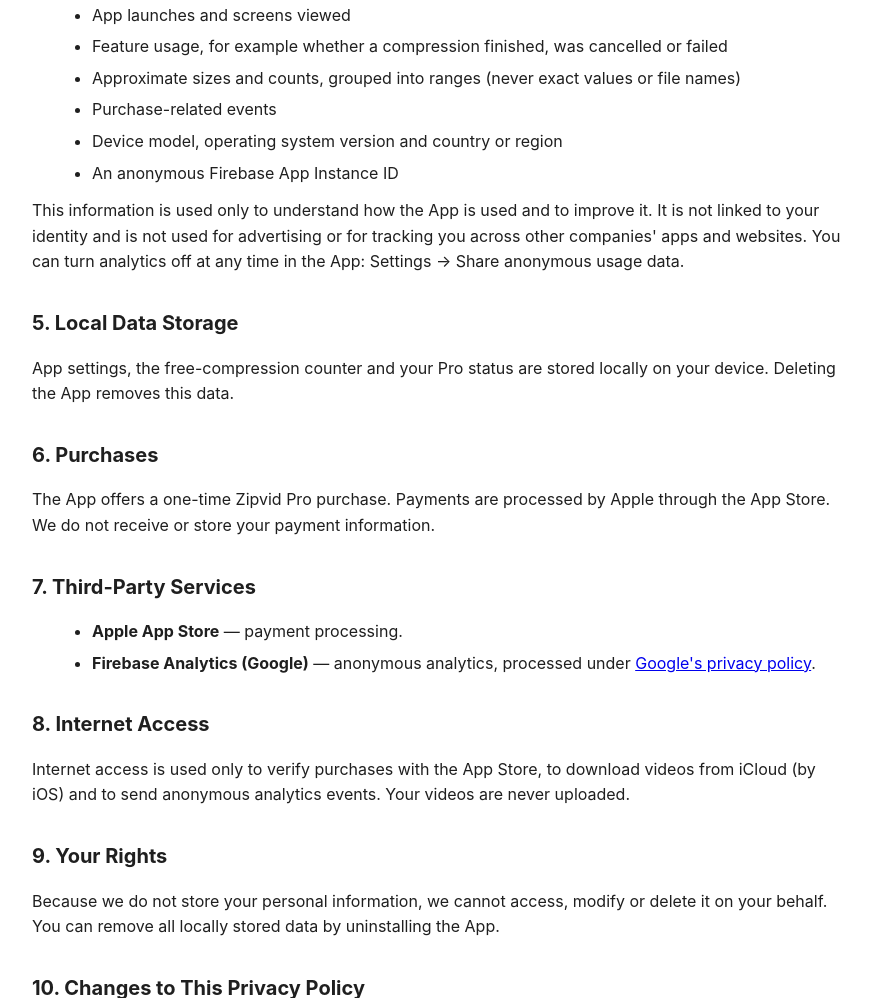
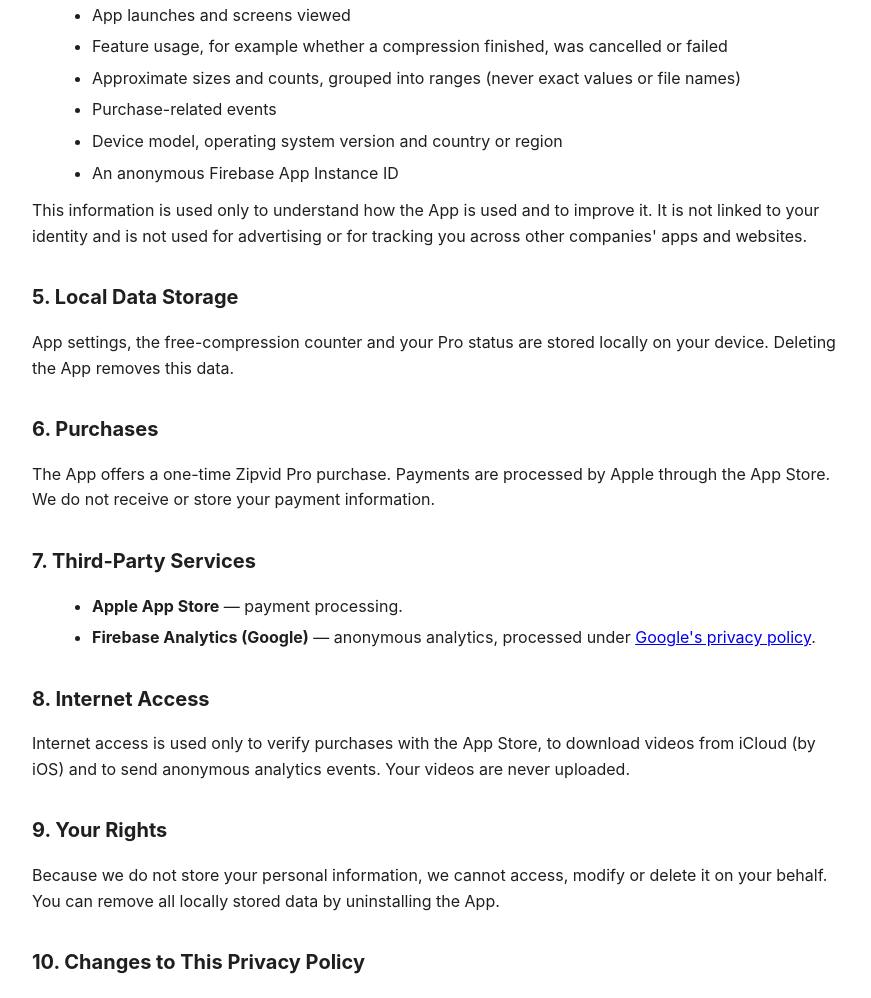
Before and after one commit to emilSvetlichnyy/zipvid-privacy, a plain HTML site: page index.html in a window 1280 px wide. Shown: the part 1040-2038 px from the top of the page, without its empty margins (198-1069 px from the left). Drawn offline with Linux system fonts and the light colour scheme.

Commit message:
Policy: remove in-app analytics toggle mention
Co-Authored-By: Claude Sonnet 5.5 <noreply@anthropic.com>

```diff
--- a/index.html
+++ b/index.html
@@ -126,7 +126,6 @@
         This information is used only to understand how the App is used and to improve it.
         It is not linked to your identity and is not used for advertising or for tracking
         you across other companies' apps and websites.
-        You can turn analytics off at any time in the App: Settings &rarr; Share anonymous usage data.
     </p>
 
     <h2>5. Local Data Storage</h2>
```
